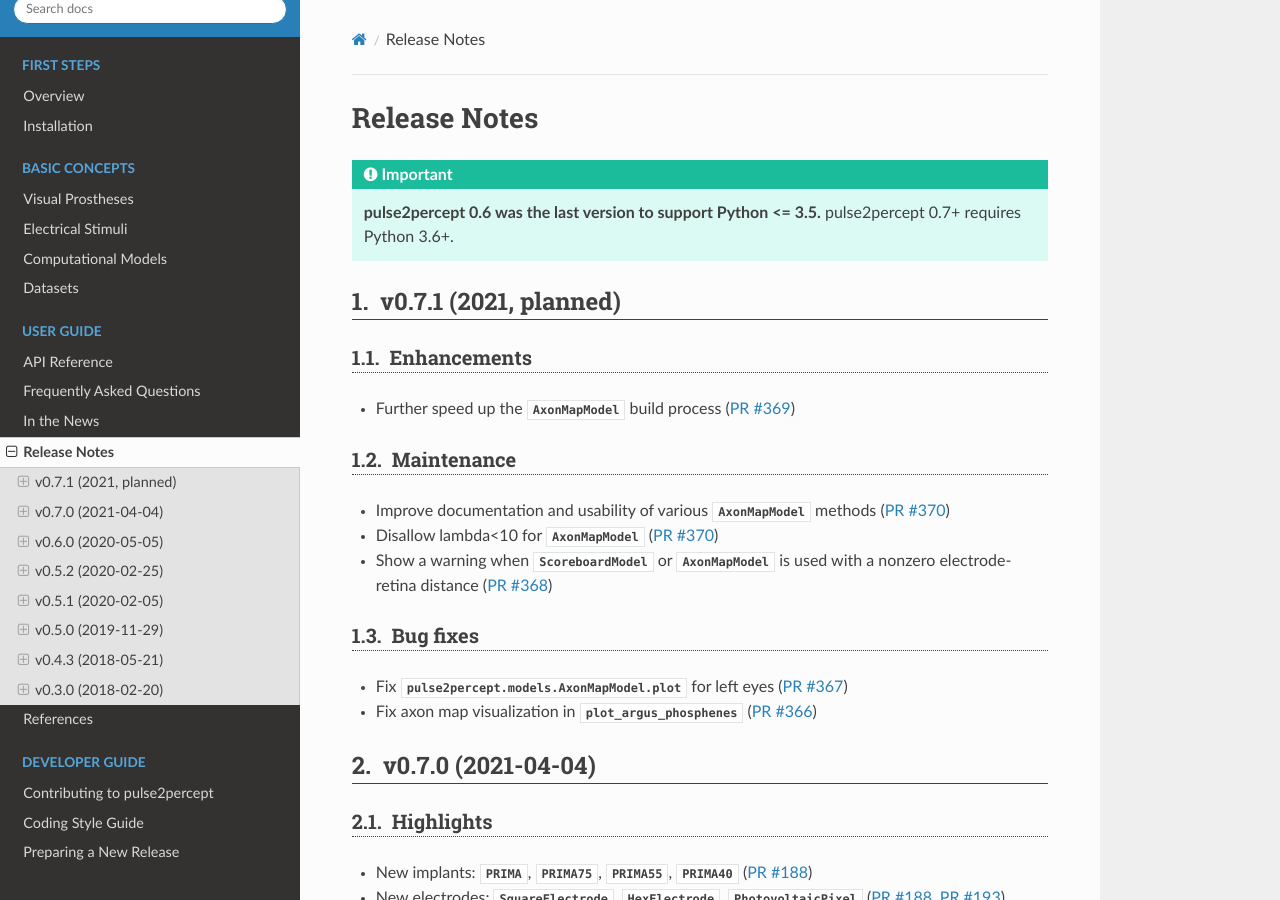
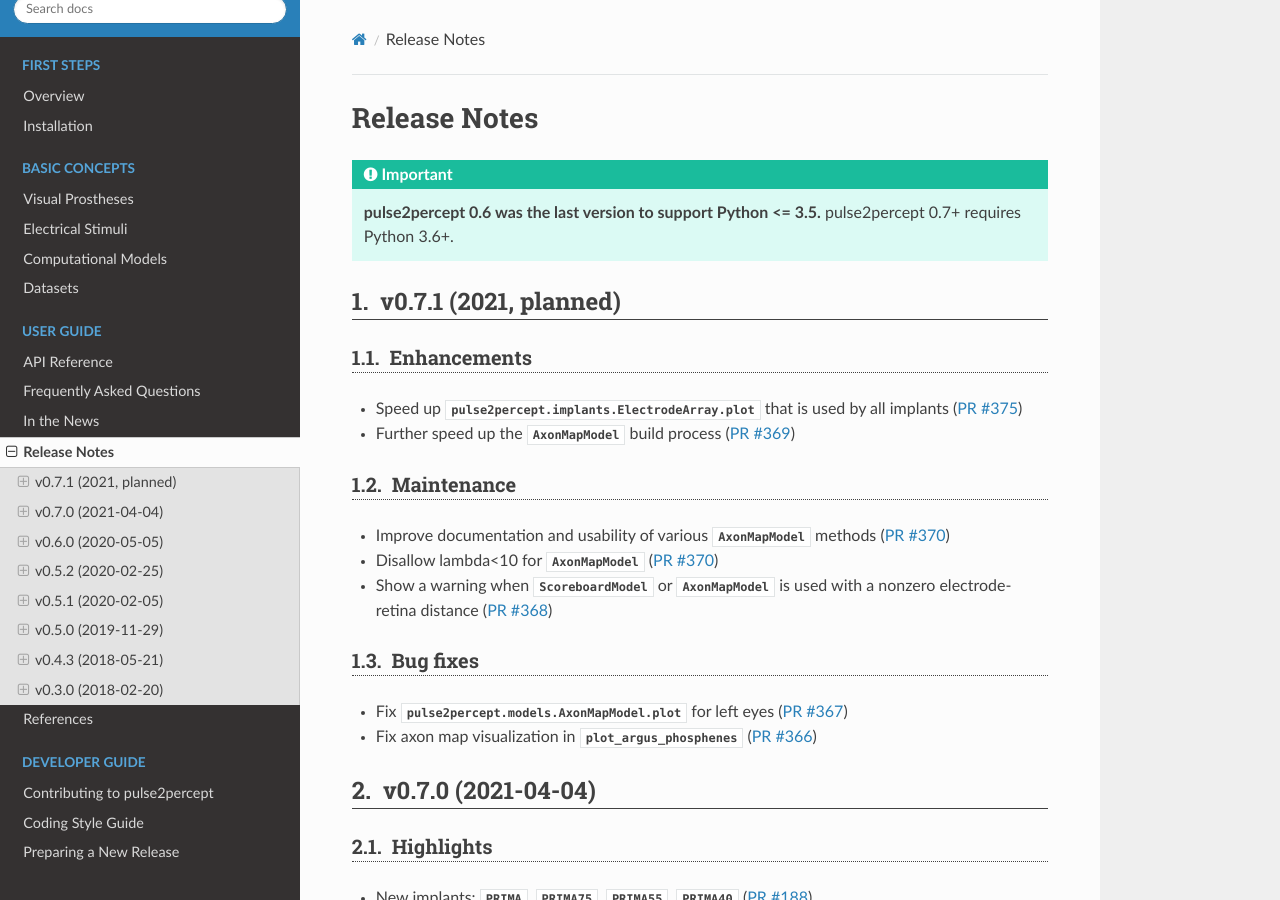
Before and after one commit to pulse2percept/pulse2percept, a Sphinx documentation site: the page built from doc/users/release_notes.rst, in a window 1280 px wide and 900 px high. Built offline with Sphinx 7.4.7 and the Read the Docs theme 2.0.0, drawn with Linux system fonts in a browser that asks for light colours; pages that are not in the unit, such as notebooks, are missing from menus.

Commit message:
Update release notes

```diff
--- a/doc/users/release_notes.rst
+++ b/doc/users/release_notes.rst
@@ -15,6 +15,7 @@
 Enhancements
 ~~~~~~~~~~~~
 
+*  Speed up :py:meth:`pulse2percept.implants.ElectrodeArray.plot` that is used by all implants (:pull:`375`)
 *  Further speed up the :py:class:`~pulse2percept.models.AxonMapModel` build process (:pull:`369`)
 
 Maintenance
```
